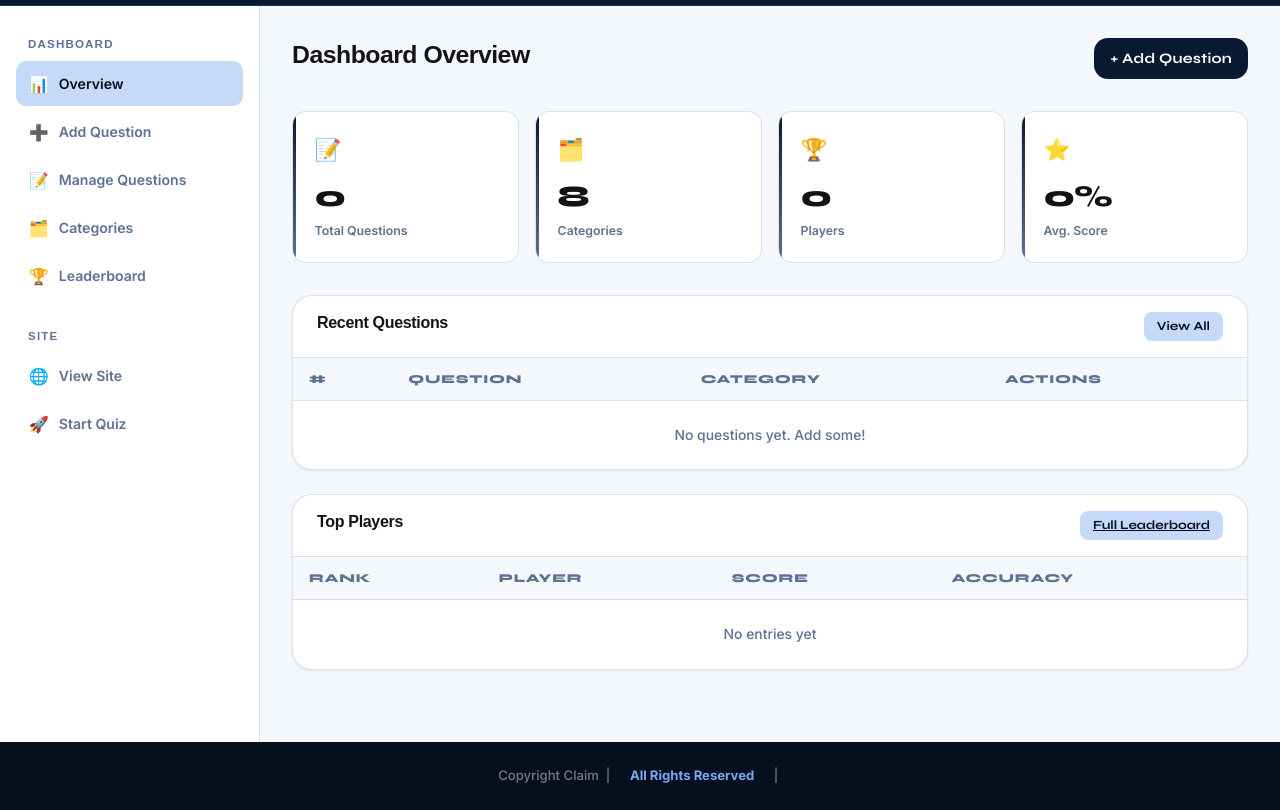
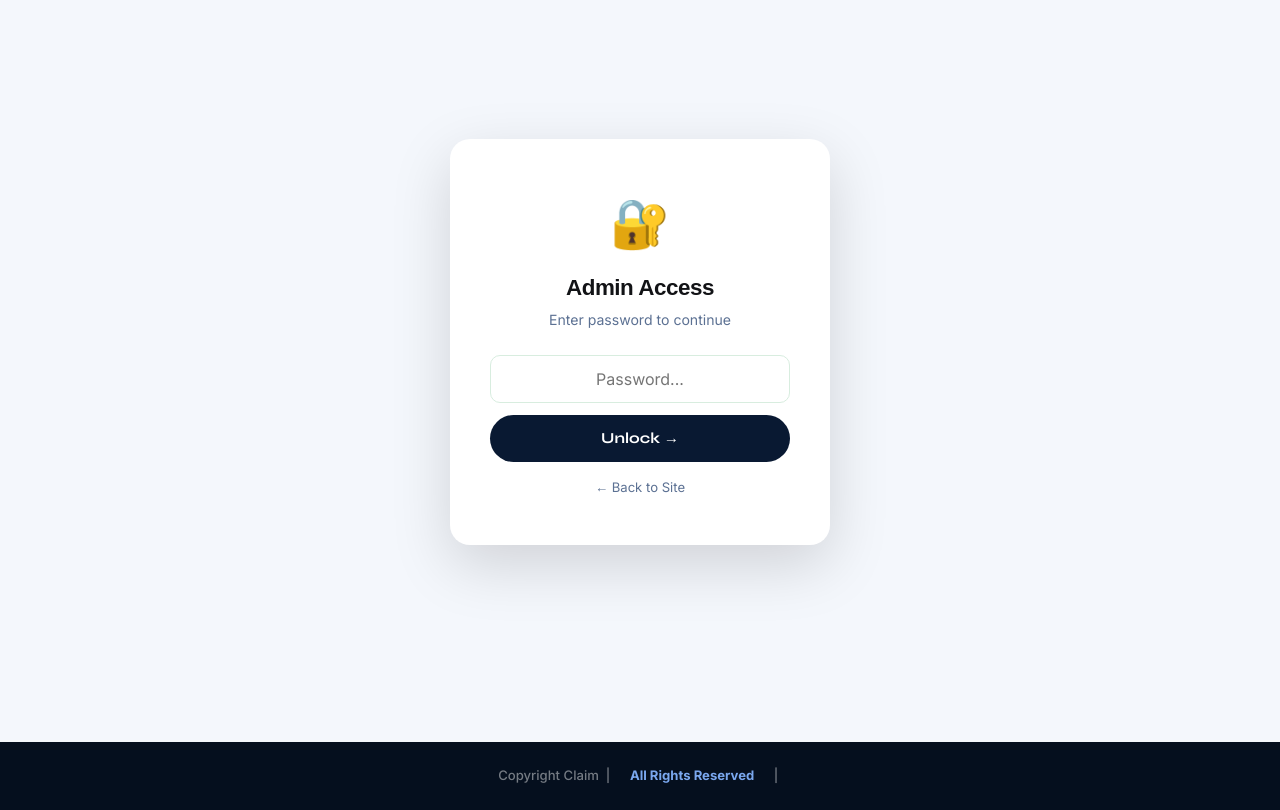
Before and after one commit to faroooqulhassan/Quiz_master, a plain HTML site: page admin.html in a window 1280 px wide. Shown: the part 58-868 px from the top of the page. Drawn offline with nearby package versions, Linux system fonts and the light colour scheme.

Commit message:
updated admin page

```diff
--- a/admin.html
+++ b/admin.html
@@ -14,6 +14,21 @@
 </head>
 
 <body data-theme="light">
+  <!-- PASSWORD GATE -->
+<div id="adminGate" style="position:fixed;inset:0;z-index:9999;background:#f4f7fc;display:flex;align-items:center;justify-content:center">
+  <div style="background:white;border-radius:20px;padding:3rem 2.5rem;max-width:380px;width:90%;text-align:center;box-shadow:0 20px 60px rgba(0,0,0,0.15)">
+    <div style="font-size:3rem;margin-bottom:1rem">🔐</div>
+    <h2 style="font-family:'Syne',sans-serif;font-size:1.4rem;font-weight:800;color:#121316;margin-bottom:0.5rem">Admin Access</h2>
+    <p style="color:#5C7193;font-size:0.88rem;margin-bottom:1.5rem">Enter password to continue</p>
+    <input type="password" id="passInput" placeholder="Password..." onkeydown="if(event.key==='Enter')checkPass()"
+      style="width:100%;padding:0.7rem 1rem;border:1.5px solid #D8EDDF;border-radius:10px;font-size:1rem;text-align:center;margin-bottom:0.75rem;outline:none;font-family:'Inter',sans-serif">
+    <div id="passErr" style="display:none;color:#ef4444;font-size:0.85rem;margin-bottom:0.75rem">❌ Wrong password!</div>
+    <button onclick="checkPass()" style="width:100%;background:#091932;color:white;border:none;border-radius:50px;padding:0.75rem;font-size:0.95rem;font-weight:600;cursor:pointer;font-family:'Syne',sans-serif">
+      Unlock →
+    </button>
+    <a href="index.html" style="display:block;margin-top:1rem;color:#5C7193;font-size:0.82rem;text-decoration:none">← Back to Site</a>
+  </div>
+</div>
   <nav class="qm-nav">
     <a href="index.html" class="brand"><span class="brand-dot"></span>QuizMaster</a>
     <div class="nav-links">
@@ -734,6 +749,23 @@
     // ---- INIT ----
     renderOverview();
   </script>
+  <script>
+  function checkPass() {
+    const val = document.getElementById('passInput').value;
+    if (val === 'Admin@@@') {
+      sessionStorage.setItem('admin_auth', '1');
+      document.getElementById('adminGate').style.display = 'none';
+    } else {
+      document.getElementById('passErr').style.display = 'block';
+      document.getElementById('passInput').value = '';
+      document.getElementById('passInput').focus();
+    }
+  }
+  // Already logged in check
+  if (sessionStorage.getItem('admin_auth') === '1') {
+    document.getElementById('adminGate').style.display = 'none';
+  }
+</script>
 </body>
 
 </html>
```
Also changed, not shown: index.html (+1 -1 lines).
